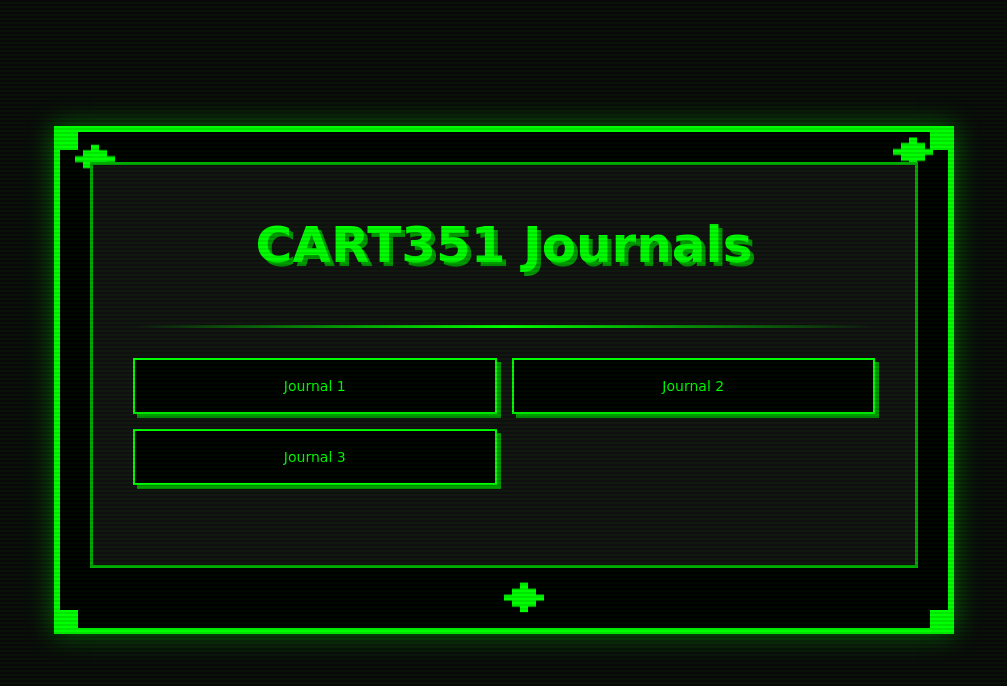
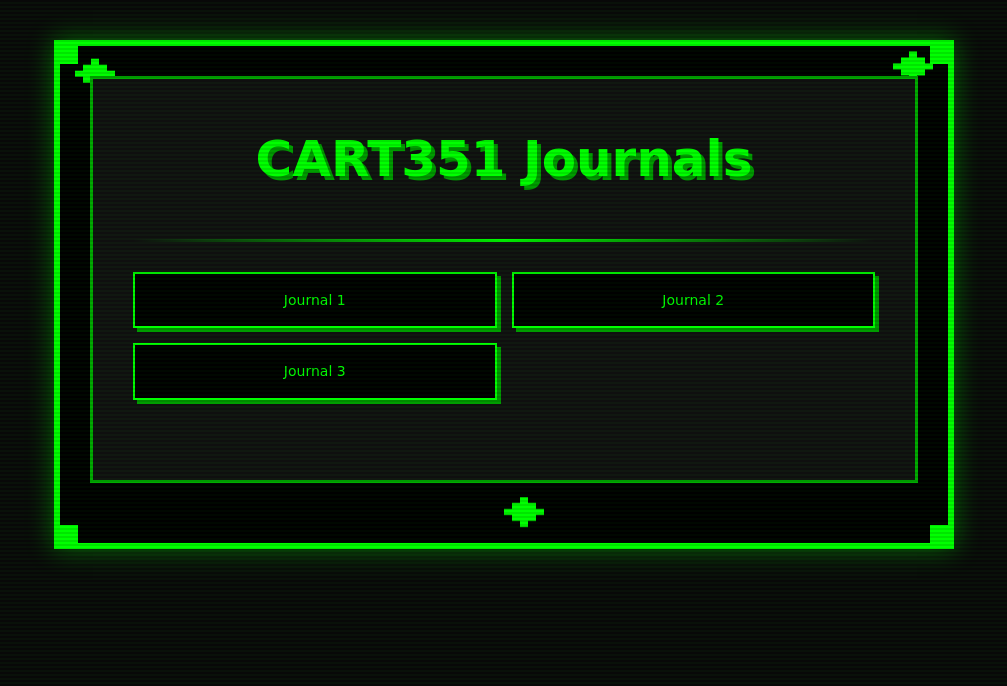
Before and after one commit to LE7ELS001/CART-351-Journals, a plain HTML site: page index.html in a window 1280 px wide. Shown: the whole page, without its empty margins (136-1143 px from the left). Drawn offline with Linux system fonts and the light colour scheme.

Commit message:
Update style.css

```diff
--- a/css/style.css
+++ b/css/style.css
@@ -13,12 +13,11 @@ body {
     line-height: 1.6;
     padding: 20px;
     min-height: 100vh;
-    display: flex;
     flex-direction: column;
     align-items: center;
-    justify-content: center;
     position: relative;
     overflow-x: hidden;
+    margin: auto;
 }
 
 
@@ -50,7 +49,7 @@ body {
 .container {
     max-width: 900px;
     width: 100%;
-    margin: 0 auto;
+    margin: 20px auto;
     position: relative;
     border: 6px solid #0f0;
     padding: 30px;
```
